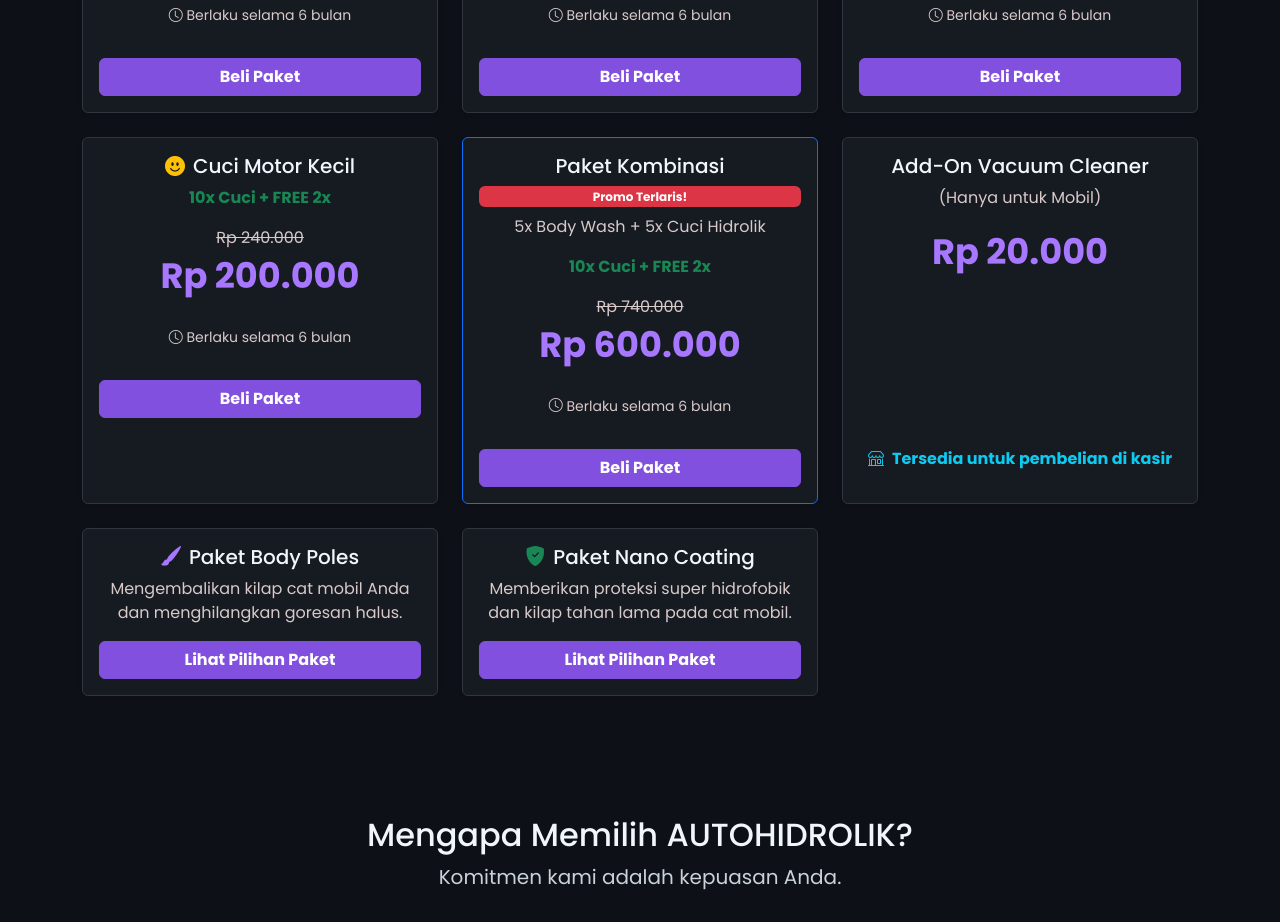
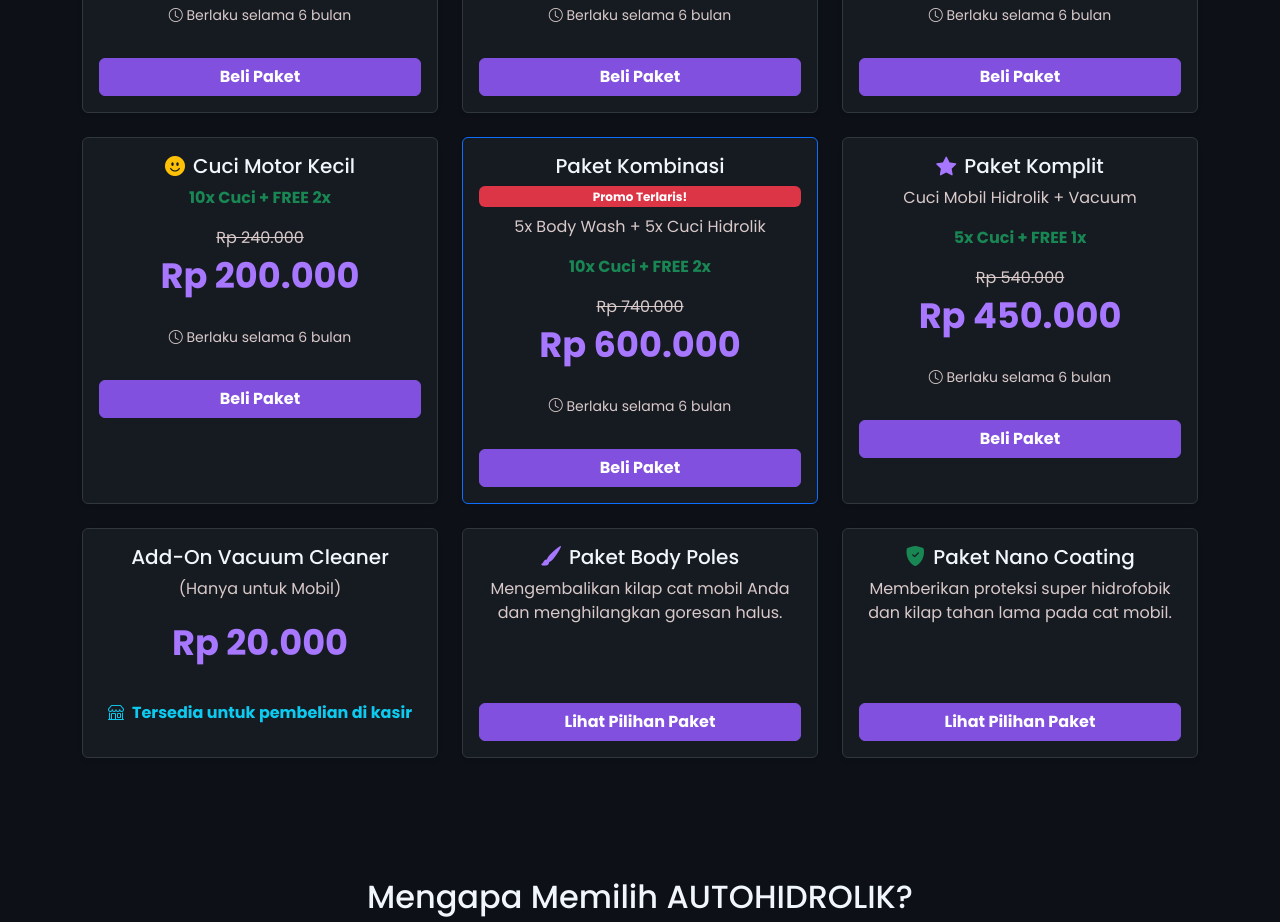
Before and after one commit to ahmadzakiyox/autohidrolik, a website: page public/index.html in a window 1280 px wide. Shown: the part 1122-2044 px from the top of the page. Drawn offline with nearby package versions, Linux system fonts and the light colour scheme; no server answers.

Commit message:
Update index.html

```diff
--- a/public/index.html
+++ b/public/index.html
@@ -231,6 +231,20 @@
                         </div>
                     </div>
                 </div>
+                <div class="col-md-6 col-lg-4 mb-4">
+    <div class="card h-100 shadow-sm">
+        <div class="card-body d-flex flex-column">
+            <h5 class="card-title"><i class="bi bi-star-fill text-primary me-2"></i>Paket Komplit</h5>
+            <p class="card-text">Cuci Mobil Hidrolik + Vacuum</p>
+            <p class="card-text text-success fw-bold">5x Cuci + FREE 1x</p>
+            <div class="price-wrapper">
+                <span class="original-price"><del>Rp 540.000</del></span>
+                <p class="price-member">Rp 450.000</p>
+            </div>
+            <button class="btn btn-primary mt-3 buy-btn" data-package="Paket Komplit">Beli Paket</button>
+        </div>
+    </div>
+</div>
                 <div class="col-md-6 col-lg-4 mb-4">
                     <div class="card h-100 shadow-sm">
                         <div class="card-body d-flex flex-column">
```
